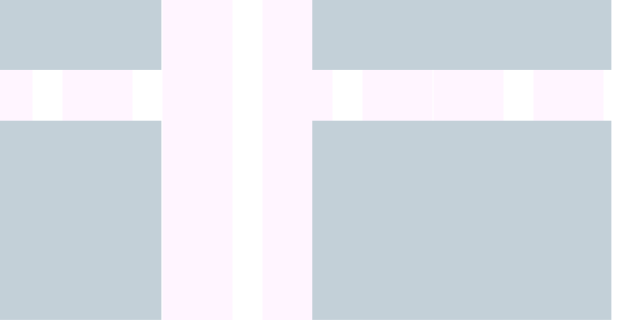
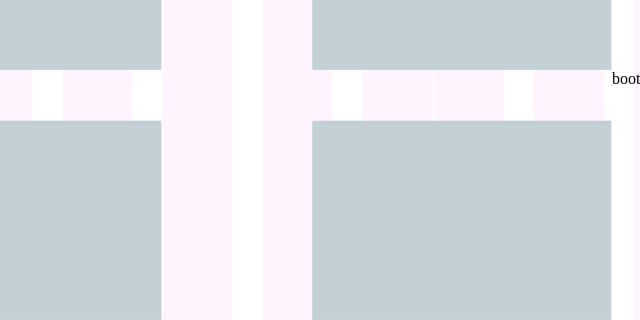
Before and after one commit to Sidharthpm11/new, a plain HTML site: page index.html in a window 1280 px wide. Shown: the part 2076-2396 px from the top of the page, 738-1378 px from the left, 640 px wide, since content can reach past the window. Drawn offline with Linux system fonts and the light colour scheme.

Commit message:
new added

```diff
--- a/index.html
+++ b/index.html
@@ -132,6 +132,11 @@
              <img class="ssr" src="imr.png">
          </div>
 
+         <div>
+             <p> boot</p>
+
+         </div>
+
 
 
 </body>
```
